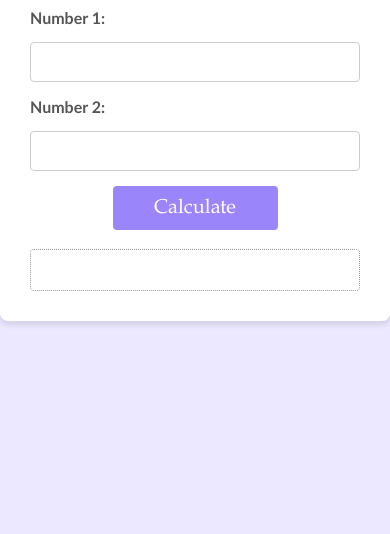
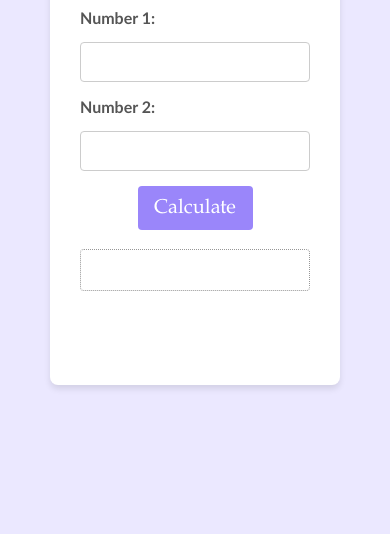
Before and after one commit to valeriamoliterno/Calculator, a website: page static/index.html in a window 390 px wide. Shown: the part 310-844 px from the top of the page. Drawn offline with Linux system fonts and the light colour scheme.

Commit message:
fix(frontend): added dynamic container for mobile screens

```diff
--- a/static/style.css
+++ b/static/style.css
@@ -78,3 +78,14 @@ button {
 button:hover {
     background-color: #8a73fb;
 }
+
+
+@media screen and (max-width: 500px) {
+    .container {
+      display: flex;
+      flex-direction: column;
+      justify-content: center;
+      margin: 50px;
+      height: 60vh;
+    }
+  }
```
